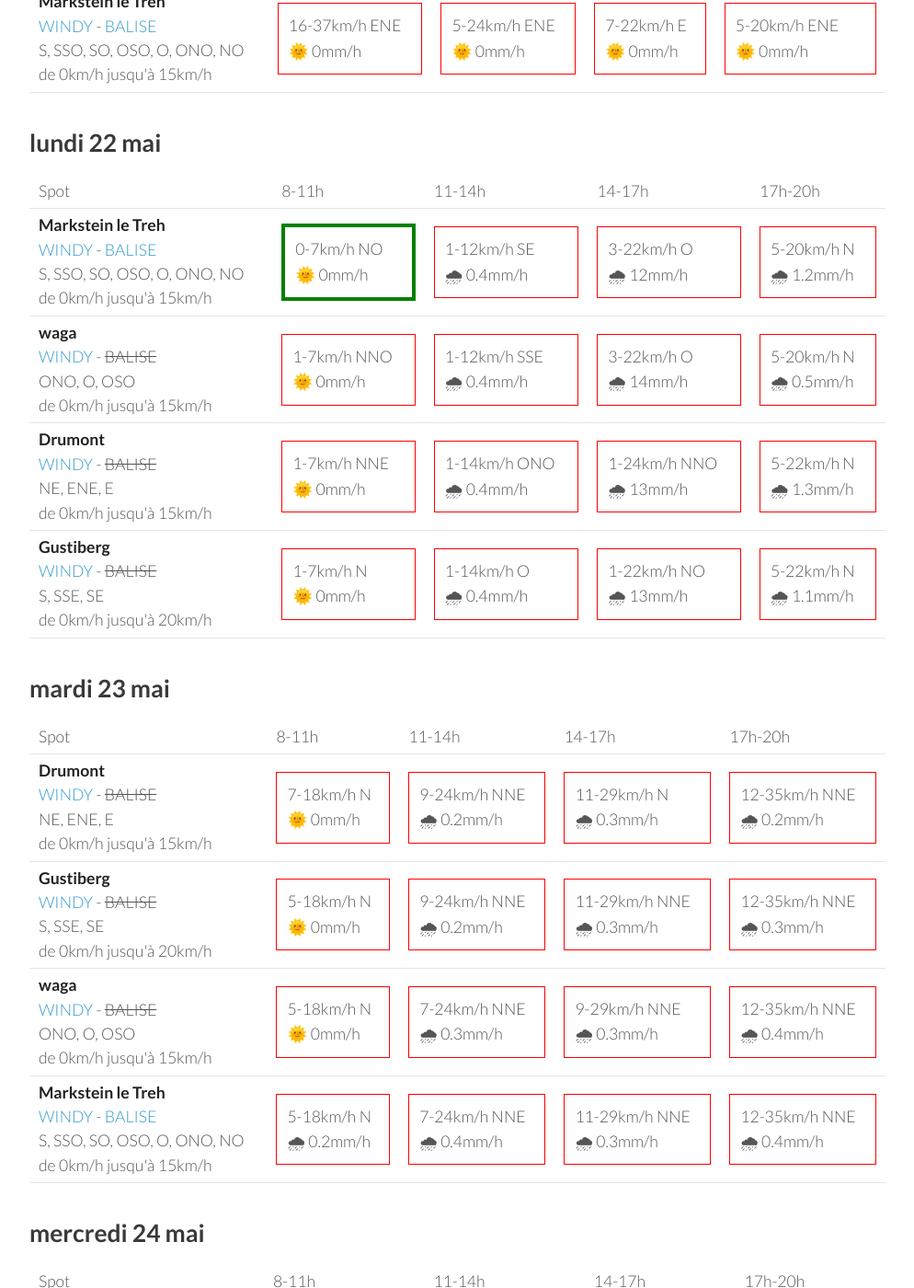
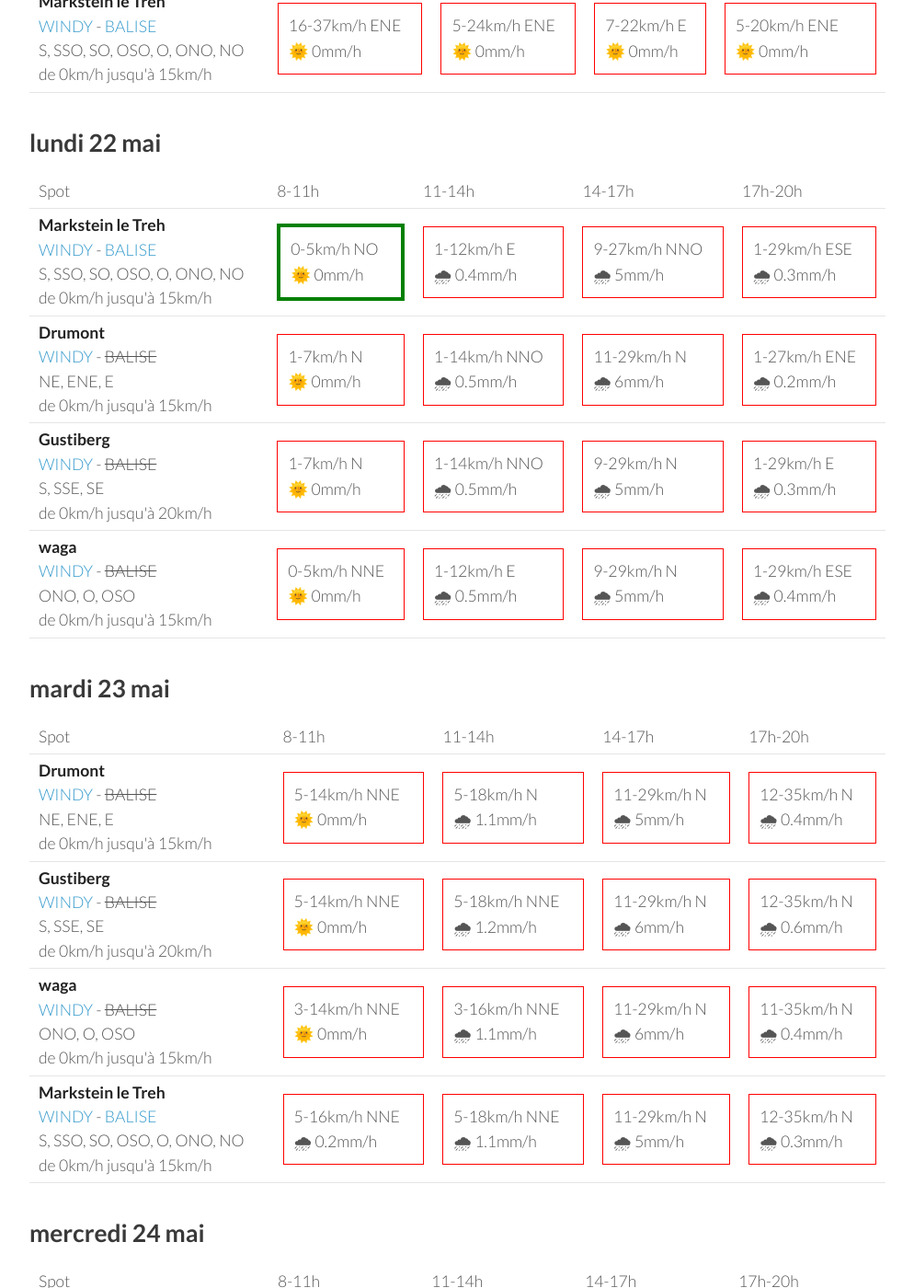
Before and after one commit to parapente-dans-le-nord/parapente-dans-le-nord.github.io, a Jekyll site: the page built from vosges.markdown, in a window 1280 px wide and 1400 px high, scrolled down 1325 px. Shown: the whole window at 92% size, without its empty margins (26-1020 px from the left). Built offline with Jekyll 4.4.1, drawn with Linux system fonts in a browser that asks for light colours; some of the changed text lies outside the part shown.

Commit message:
update index.markdown

```diff
--- a/vosges.markdown
+++ b/vosges.markdown
@@ -136,30 +136,20 @@ page mise à jour le samedi 20 mai 06:16
 <tr>
         <td><strong>Markstein le Treh</strong><br><a href="https://windy.com/47.926/7.012?47.505,7.012,8,m:eY1agmQ">WINDY</a> - <span class=""><a href="http://www.balisemeteo.com/balise.php?idBalise=136">BALISE</a> </span><br> <span class="vent-favorable">S, SSO, SO, OSO, O, ONO, NO</span><br><span class="force-vent">de 0km/h jusqu'à 15km/h</span> </td>
 
-            <td><div class="flyable"><p>0-7km/h NO</p><p>🌞 0mm/h</p></div></td>
-            <td><div class="not-flyable"><p>1-12km/h SE</p><p>🌧 0.4mm/h</p></div></td>
-            <td><div class="not-flyable"><p>3-22km/h O</p><p>🌧 12mm/h</p></div></td>
-            <td><div class="not-flyable"><p>5-20km/h N</p><p>🌧 1.2mm/h</p></div></td>
-
-
-    </tr>
-<tr>
-        <td><strong>waga</strong><br><a href="https://windy.com/47.903/6.996?47.900,6.983,15">WINDY</a> - <span class="no-balise"> BALISE </span><br> <span class="vent-favorable">ONO, O, OSO</span><br><span class="force-vent">de 0km/h jusqu'à 15km/h</span> </td>
-
-            <td><div class="not-flyable"><p>1-7km/h NNO</p><p>🌞 0mm/h</p></div></td>
-            <td><div class="not-flyable"><p>1-12km/h SSE</p><p>🌧 0.4mm/h</p></div></td>
-            <td><div class="not-flyable"><p>3-22km/h O</p><p>🌧 14mm/h</p></div></td>
-            <td><div class="not-flyable"><p>5-20km/h N</p><p>🌧 0.5mm/h</p></div></td>
+            <td><div class="flyable"><p>0-5km/h NO</p><p>🌞 0mm/h</p></div></td>
+            <td><div class="not-flyable"><p>1-12km/h E</p><p>🌧 0.4mm/h</p></div></td>
+            <td><div class="not-flyable"><p>9-27km/h NNO</p><p>🌧 5mm/h</p></div></td>
+            <td><div class="not-flyable"><p>1-29km/h ESE</p><p>🌧 0.3mm/h</p></div></td>
 
 
     </tr>
 <tr>
         <td><strong>Drumont</strong><br><a href="https://windy.com/47.898/6.919?47.687,6.919,9,m:eYYagmG">WINDY</a> - <span class="no-balise"> BALISE </span><br> <span class="vent-favorable">NE, ENE, E</span><br><span class="force-vent">de 0km/h jusqu'à 15km/h</span> </td>
 
-            <td><div class="not-flyable"><p>1-7km/h NNE</p><p>🌞 0mm/h</p></div></td>
-            <td><div class="not-flyable"><p>1-14km/h ONO</p><p>🌧 0.4mm/h</p></div></td>
-            <td><div class="not-flyable"><p>1-24km/h NNO</p><p>🌧 13mm/h</p></div></td>
-            <td><div class="not-flyable"><p>5-22km/h N</p><p>🌧 1.3mm/h</p></div></td>
+            <td><div class="not-flyable"><p>1-7km/h N</p><p>🌞 0mm/h</p></div></td>
+            <td><div class="not-flyable"><p>1-14km/h NNO</p><p>🌧 0.5mm/h</p></div></td>
+            <td><div class="not-flyable"><p>11-29km/h N</p><p>🌧 6mm/h</p></div></td>
+            <td><div class="not-flyable"><p>1-27km/h ENE</p><p>🌧 0.2mm/h</p></div></td>
 
 
     </tr>
@@ -167,9 +157,19 @@ page mise à jour le samedi 20 mai 06:16
         <td><strong>Gustiberg</strong><br><a href="https://windy.com/47.894/6.934?47.891,6.934,15,m:eYYagmI">WINDY</a> - <span class="no-balise"> BALISE </span><br> <span class="vent-favorable">S, SSE, SE</span><br><span class="force-vent">de 0km/h jusqu'à 20km/h</span> </td>
 
             <td><div class="not-flyable"><p>1-7km/h N</p><p>🌞 0mm/h</p></div></td>
-            <td><div class="not-flyable"><p>1-14km/h O</p><p>🌧 0.4mm/h</p></div></td>
-            <td><div class="not-flyable"><p>1-22km/h NO</p><p>🌧 13mm/h</p></div></td>
-            <td><div class="not-flyable"><p>5-22km/h N</p><p>🌧 1.1mm/h</p></div></td>
+            <td><div class="not-flyable"><p>1-14km/h NNO</p><p>🌧 0.5mm/h</p></div></td>
+            <td><div class="not-flyable"><p>9-29km/h N</p><p>🌧 5mm/h</p></div></td>
+            <td><div class="not-flyable"><p>1-29km/h E</p><p>🌧 0.3mm/h</p></div></td>
+
+
+    </tr>
+<tr>
+        <td><strong>waga</strong><br><a href="https://windy.com/47.903/6.996?47.900,6.983,15">WINDY</a> - <span class="no-balise"> BALISE </span><br> <span class="vent-favorable">ONO, O, OSO</span><br><span class="force-vent">de 0km/h jusqu'à 15km/h</span> </td>
+
+            <td><div class="not-flyable"><p>0-5km/h NNE</p><p>🌞 0mm/h</p></div></td>
+            <td><div class="not-flyable"><p>1-12km/h E</p><p>🌧 0.5mm/h</p></div></td>
+            <td><div class="not-flyable"><p>9-29km/h N</p><p>🌧 5mm/h</p></div></td>
+            <td><div class="not-flyable"><p>1-29km/h ESE</p><p>🌧 0.4mm/h</p></div></td>
 
 
     </tr>
@@ -192,40 +192,40 @@ page mise à jour le samedi 20 mai 06:16
 <tr>
         <td><strong>Drumont</strong><br><a href="https://windy.com/47.898/6.919?47.687,6.919,9,m:eYYagmG">WINDY</a> - <span class="no-balise"> BALISE </span><br> <span class="vent-favorable">NE, ENE, E</span><br><span class="force-vent">de 0km/h jusqu'à 15km/h</span> </td>
 
-            <td><div class="not-flyable"><p>7-18km/h N</p><p>🌞 0mm/h</p></div></td>
-            <td><div class="not-flyable"><p>9-24km/h NNE</p><p>🌧 0.2mm/h</p></div></td>
-            <td><div class="not-flyable"><p>11-29km/h N</p><p>🌧 0.3mm/h</p></div></td>
-            <td><div class="not-flyable"><p>12-35km/h NNE</p><p>🌧 0.2mm/h</p></div></td>
+            <td><div class="not-flyable"><p>5-14km/h NNE</p><p>🌞 0mm/h</p></div></td>
+            <td><div class="not-flyable"><p>5-18km/h N</p><p>🌧 1.1mm/h</p></div></td>
+            <td><div class="not-flyable"><p>11-29km/h N</p><p>🌧 5mm/h</p></div></td>
+            <td><div class="not-flyable"><p>12-35km/h N</p><p>🌧 0.4mm/h</p></div></td>
 
 
     </tr>
 <tr>
         <td><strong>Gustiberg</strong><br><a href="https://windy.com/47.894/6.934?47.891,6.934,15,m:eYYagmI">WINDY</a> - <span class="no-balise"> BALISE </span><br> <span class="vent-favorable">S, SSE, SE</span><br><span class="force-vent">de 0km/h jusqu'à 20km/h</span> </td>
 
-            <td><div class="not-flyable"><p>5-18km/h N</p><p>🌞 0mm/h</p></div></td>
-            <td><div class="not-flyable"><p>9-24km/h NNE</p><p>🌧 0.2mm/h</p></div></td>
-            <td><div class="not-flyable"><p>11-29km/h NNE</p><p>🌧 0.3mm/h</p></div></td>
-            <td><div class="not-flyable"><p>12-35km/h NNE</p><p>🌧 0.3mm/h</p></div></td>
+            <td><div class="not-flyable"><p>5-14km/h NNE</p><p>🌞 0mm/h</p></div></td>
+            <td><div class="not-flyable"><p>5-18km/h NNE</p><p>🌧 1.2mm/h</p></div></td>
+            <td><div class="not-flyable"><p>11-29km/h N</p><p>🌧 6mm/h</p></div></td>
+            <td><div class="not-flyable"><p>12-35km/h N</p><p>🌧 0.6mm/h</p></div></td>
 
 
     </tr>
 <tr>
         <td><strong>waga</strong><br><a href="https://windy.com/47.903/6.996?47.900,6.983,15">WINDY</a> - <span class="no-balise"> BALISE </span><br> <span class="vent-favorable">ONO, O, OSO</span><br><span class="force-vent">de 0km/h jusqu'à 15km/h</span> </td>
 
-            <td><div class="not-flyable"><p>5-18km/h N</p><p>🌞 0mm/h</p></div></td>
-            <td><div class="not-flyable"><p>7-24km/h NNE</p><p>🌧 0.3mm/h</p></div></td>
-            <td><div class="not-flyable"><p>9-29km/h NNE</p><p>🌧 0.3mm/h</p></div></td>
-            <td><div class="not-flyable"><p>12-35km/h NNE</p><p>🌧 0.4mm/h</p></div></td>
+            <td><div class="not-flyable"><p>3-14km/h NNE</p><p>🌞 0mm/h</p></div></td>
+            <td><div class="not-flyable"><p>3-16km/h NNE</p><p>🌧 1.1mm/h</p></div></td>
+            <td><div class="not-flyable"><p>11-29km/h N</p><p>🌧 6mm/h</p></div></td>
+            <td><div class="not-flyable"><p>11-35km/h N</p><p>🌧 0.4mm/h</p></div></td>
 
 
     </tr>
 <tr>
         <td><strong>Markstein le Treh</strong><br><a href="https://windy.com/47.926/7.012?47.505,7.012,8,m:eY1agmQ">WINDY</a> - <span class=""><a href="http://www.balisemeteo.com/balise.php?idBalise=136">BALISE</a> </span><br> <span class="vent-favorable">S, SSO, SO, OSO, O, ONO, NO</span><br><span class="force-vent">de 0km/h jusqu'à 15km/h</span> </td>
 
-            <td><div class="not-flyable"><p>5-18km/h N</p><p>🌧 0.2mm/h</p></div></td>
-            <td><div class="not-flyable"><p>7-24km/h NNE</p><p>🌧 0.4mm/h</p></div></td>
-            <td><div class="not-flyable"><p>11-29km/h NNE</p><p>🌧 0.3mm/h</p></div></td>
-            <td><div class="not-flyable"><p>12-35km/h NNE</p><p>🌧 0.4mm/h</p></div></td>
+            <td><div class="not-flyable"><p>5-16km/h NNE</p><p>🌧 0.2mm/h</p></div></td>
+            <td><div class="not-flyable"><p>5-18km/h NNE</p><p>🌧 1.1mm/h</p></div></td>
+            <td><div class="not-flyable"><p>11-29km/h N</p><p>🌧 5mm/h</p></div></td>
+            <td><div class="not-flyable"><p>12-35km/h N</p><p>🌧 0.3mm/h</p></div></td>
 
 
     </tr>
@@ -248,40 +248,40 @@ page mise à jour le samedi 20 mai 06:16
 <tr>
         <td><strong>Drumont</strong><br><a href="https://windy.com/47.898/6.919?47.687,6.919,9,m:eYYagmG">WINDY</a> - <span class="no-balise"> BALISE </span><br> <span class="vent-favorable">NE, ENE, E</span><br><span class="force-vent">de 0km/h jusqu'à 15km/h</span> </td>
 
-            <td><div class="not-flyable"><p>12-33km/h ENE</p><p>🌞 0mm/h</p></div></td>
-            <td><div class="not-flyable"><p>9-35km/h ENE</p><p>🌞 0mm/h</p></div></td>
+            <td><div class="not-flyable"><p>9-27km/h ENE</p><p>🌞 0mm/h</p></div></td>
+            <td><div class="not-flyable"><p>5-25km/h ENE</p><p>🌞 0mm/h</p></div></td>
+            <td><div class="not-flyable"><p>3-22km/h NE</p><p>🌧 0.3mm/h</p></div></td>
+            <td><div class="not-flyable"><p>7-25km/h NNE</p><p>🌧 0.2mm/h</p></div></td>
+
+
+    </tr>
+<tr>
+        <td><strong>Markstein le Treh</strong><br><a href="https://windy.com/47.926/7.012?47.505,7.012,8,m:eY1agmQ">WINDY</a> - <span class=""><a href="http://www.balisemeteo.com/balise.php?idBalise=136">BALISE</a> </span><br> <span class="vent-favorable">S, SSO, SO, OSO, O, ONO, NO</span><br><span class="force-vent">de 0km/h jusqu'à 15km/h</span> </td>
+
+            <td><div class="not-flyable"><p>9-29km/h NE</p><p>🌞 0mm/h</p></div></td>
+            <td><div class="not-flyable"><p>7-29km/h ENE</p><p>🌞 0mm/h</p></div></td>
+            <td><div class="not-flyable"><p>7-25km/h ENE</p><p>🌞 0mm/h</p></div></td>
+            <td><div class="not-flyable"><p>7-25km/h NE</p><p>🌞 0mm/h</p></div></td>
+
+
+    </tr>
+<tr>
+        <td><strong>waga</strong><br><a href="https://windy.com/47.903/6.996?47.900,6.983,15">WINDY</a> - <span class="no-balise"> BALISE </span><br> <span class="vent-favorable">ONO, O, OSO</span><br><span class="force-vent">de 0km/h jusqu'à 15km/h</span> </td>
+
+            <td><div class="not-flyable"><p>9-29km/h NE</p><p>🌞 0mm/h</p></div></td>
             <td><div class="not-flyable"><p>7-27km/h ENE</p><p>🌞 0mm/h</p></div></td>
-            <td><div class="not-flyable"><p>11-29km/h NE</p><p>🌞 0mm/h</p></div></td>
+            <td><div class="not-flyable"><p>7-25km/h ENE</p><p>🌞 0mm/h</p></div></td>
+            <td><div class="not-flyable"><p>7-25km/h NE</p><p>🌞 0mm/h</p></div></td>
 
 
     </tr>
 <tr>
         <td><strong>Gustiberg</strong><br><a href="https://windy.com/47.894/6.934?47.891,6.934,15,m:eYYagmI">WINDY</a> - <span class="no-balise"> BALISE </span><br> <span class="vent-favorable">S, SSE, SE</span><br><span class="force-vent">de 0km/h jusqu'à 20km/h</span> </td>
 
-            <td><div class="not-flyable"><p>12-33km/h ENE</p><p>🌞 0mm/h</p></div></td>
-            <td><div class="not-flyable"><p>9-35km/h ENE</p><p>🌞 0mm/h</p></div></td>
-            <td><div class="not-flyable"><p>9-29km/h ENE</p><p>🌞 0mm/h</p></div></td>
-            <td><div class="not-flyable"><p>11-29km/h NE</p><p>🌞 0mm/h</p></div></td>
-
-
-    </tr>
-<tr>
-        <td><strong>Markstein le Treh</strong><br><a href="https://windy.com/47.926/7.012?47.505,7.012,8,m:eY1agmQ">WINDY</a> - <span class=""><a href="http://www.balisemeteo.com/balise.php?idBalise=136">BALISE</a> </span><br> <span class="vent-favorable">S, SSO, SO, OSO, O, ONO, NO</span><br><span class="force-vent">de 0km/h jusqu'à 15km/h</span> </td>
-
-            <td><div class="not-flyable"><p>11-33km/h NE</p><p>🌞 0mm/h</p></div></td>
-            <td><div class="not-flyable"><p>11-35km/h ENE</p><p>🌞 0mm/h</p></div></td>
-            <td><div class="not-flyable"><p>9-33km/h ENE</p><p>🌞 0mm/h</p></div></td>
-            <td><div class="not-flyable"><p>11-33km/h NE</p><p>🌞 0mm/h</p></div></td>
-
-
-    </tr>
-<tr>
-        <td><strong>waga</strong><br><a href="https://windy.com/47.903/6.996?47.900,6.983,15">WINDY</a> - <span class="no-balise"> BALISE </span><br> <span class="vent-favorable">ONO, O, OSO</span><br><span class="force-vent">de 0km/h jusqu'à 15km/h</span> </td>
-
-            <td><div class="not-flyable"><p>11-33km/h NE</p><p>🌞 0mm/h</p></div></td>
-            <td><div class="not-flyable"><p>11-35km/h ENE</p><p>🌞 0mm/h</p></div></td>
-            <td><div class="not-flyable"><p>9-31km/h ENE</p><p>🌞 0mm/h</p></div></td>
-            <td><div class="not-flyable"><p>11-33km/h NE</p><p>🌞 0mm/h</p></div></td>
+            <td><div class="not-flyable"><p>9-27km/h ENE</p><p>🌞 0mm/h</p></div></td>
+            <td><div class="not-flyable"><p>5-25km/h ENE</p><p>🌞 0mm/h</p></div></td>
+            <td><div class="not-flyable"><p>5-22km/h NE</p><p>🌧 0.3mm/h</p></div></td>
+            <td><div class="not-flyable"><p>7-25km/h NE</p><p>🌧 0.2mm/h</p></div></td>
 
 
     </tr>
@@ -289,3 +289,59 @@ page mise à jour le samedi 20 mai 06:16
 </tbody>
 </table>
 {:/}
+## jeudi 25 mai
+
+{::nomarkdown}
+<table>
+  <tbody>
+    <tr>
+      <td>Spot</td>
+      <td>8-11h</td>
+      <td>11-14h</td>
+      <td>14-17h</td>
+      <td>17h-20h</td>
+    </tr>
+<tr>
+        <td><strong>Drumont</strong><br><a href="https://windy.com/47.898/6.919?47.687,6.919,9,m:eYYagmG">WINDY</a> - <span class="no-balise"> BALISE </span><br> <span class="vent-favorable">NE, ENE, E</span><br><span class="force-vent">de 0km/h jusqu'à 15km/h</span> </td>
+
+            <td><div class="flyable"><p>3-14km/h ENE</p><p>🌞 0mm/h</p></div></td>
+            <td><div class="not-flyable"><p>3-20km/h ENE</p><p>🌞 0mm/h</p></div></td>
+            <td><div class="not-flyable"><p>1-18km/h N</p><p>🌞 0mm/h</p></div></td>
+            <td><div class="not-flyable"><p>5-24km/h NE</p><p>🌞 0mm/h</p></div></td>
+
+
+    </tr>
+<tr>
+        <td><strong>Gustiberg</strong><br><a href="https://windy.com/47.894/6.934?47.891,6.934,15,m:eYYagmI">WINDY</a> - <span class="no-balise"> BALISE </span><br> <span class="vent-favorable">S, SSE, SE</span><br><span class="force-vent">de 0km/h jusqu'à 20km/h</span> </td>
+
+            <td><div class="not-flyable"><p>3-14km/h ENE</p><p>🌞 0mm/h</p></div></td>
+            <td><div class="not-flyable"><p>5-20km/h ENE</p><p>🌞 0mm/h</p></div></td>
+            <td><div class="not-flyable"><p>1-20km/h NE</p><p>🌞 0mm/h</p></div></td>
+            <td><div class="not-flyable"><p>5-24km/h NE</p><p>🌞 0mm/h</p></div></td>
+
+
+    </tr>
+<tr>
+        <td><strong>Markstein le Treh</strong><br><a href="https://windy.com/47.926/7.012?47.505,7.012,8,m:eY1agmQ">WINDY</a> - <span class=""><a href="http://www.balisemeteo.com/balise.php?idBalise=136">BALISE</a> </span><br> <span class="vent-favorable">S, SSO, SO, OSO, O, ONO, NO</span><br><span class="force-vent">de 0km/h jusqu'à 15km/h</span> </td>
+
+            <td><div class="not-flyable"><p>5-16km/h ENE</p><p>🌞 0mm/h</p></div></td>
+            <td><div class="not-flyable"><p>7-24km/h ENE</p><p>🌞 0mm/h</p></div></td>
+            <td><div class="not-flyable"><p>5-25km/h ENE</p><p>🌞 0mm/h</p></div></td>
+            <td><div class="not-flyable"><p>7-25km/h ENE</p><p>🌞 0mm/h</p></div></td>
+
+
+    </tr>
+<tr>
+        <td><strong>waga</strong><br><a href="https://windy.com/47.903/6.996?47.900,6.983,15">WINDY</a> - <span class="no-balise"> BALISE </span><br> <span class="vent-favorable">ONO, O, OSO</span><br><span class="force-vent">de 0km/h jusqu'à 15km/h</span> </td>
+
+            <td><div class="not-flyable"><p>3-16km/h ENE</p><p>🌞 0mm/h</p></div></td>
+            <td><div class="not-flyable"><p>7-22km/h ENE</p><p>🌞 0mm/h</p></div></td>
+            <td><div class="not-flyable"><p>5-24km/h ENE</p><p>🌞 0mm/h</p></div></td>
+            <td><div class="not-flyable"><p>7-24km/h E</p><p>🌞 0mm/h</p></div></td>
+
+
+    </tr>
+
+</tbody>
+</table>
+{:/}
```
Also changed, not shown: other parts of vosges.markdown (+1 -1 lines).
